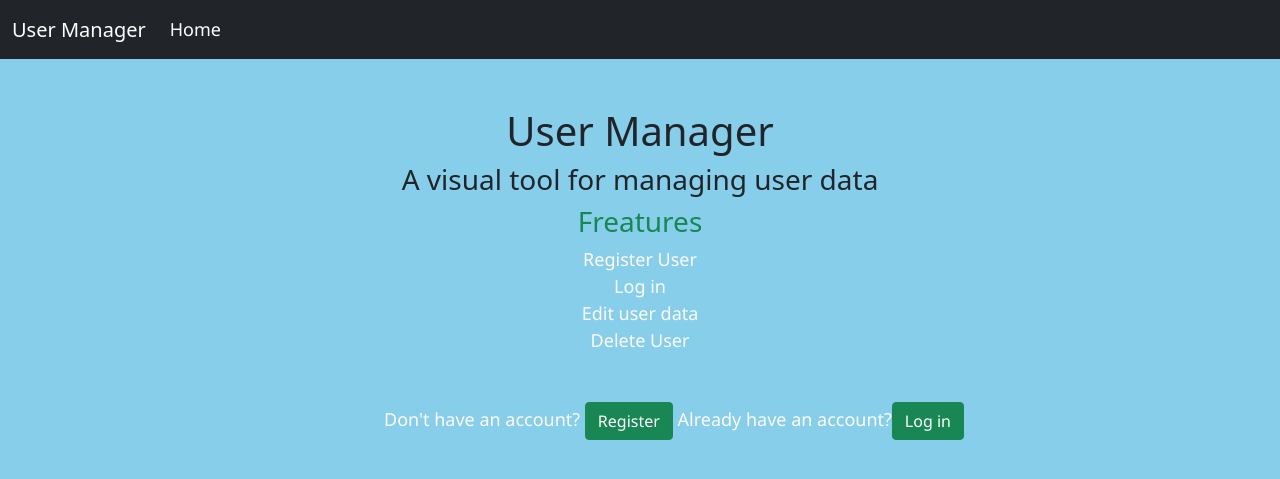
After one commit to neuron321/usermanagement, a Django app: page / in a window 1280 px wide. The commit adds this page. Shown: the top 479 px of the page. Run offline with Django 3.2, Linux system fonts and the light colour scheme.

Commit message:
landing page added

```diff
--- /dev/null
+++ b/usermanagement/templates/about.html
@@ -0,0 +1,34 @@
+{% extends 'base.html' %}
+{% block content %}
+<style>
+    #body{
+        background:skyblue;
+    }
+    li,span{
+        font-size: large;
+        font-family: 'Segoe UI', Tahoma, Geneva, Verdana, sans-serif;
+        color: snow;
+
+    }
+    #buttons{
+        margin-left: 30%;
+    }
+
+</style>
+<div class="mt-5 align-middle">
+    <h1 class="text-center" >User Manager</h1>
+    <h3 class="text-center">A visual tool for managing user data</h3>
+
+    <ul class="list-group text-center text-light text-size-5">
+        <h3 class=" text-success">Freatures</h3>
+        <li class="text-center">Register User</li>
+        <li class="text-center">Log in </li>
+        <li class="text-center">Edit user data</li>
+        <li class="text-center">Delete User</li>
+    </ul>
+<div class="mt-5 mr-5 align-middle"id="buttons">
+<span>Don't have an account? <span><a class="btn btn-success" href="/signup" >Register</a>
+<span>Already have an account?</span><a class="btn btn-success" href="/login" >Log in</a>
+</div>
+</div>
+{% endblock content %}
--- a/usermanagement/templates/base.html
+++ b/usermanagement/templates/base.html
@@ -8,7 +8,7 @@
     <link href="https://cdn.jsdelivr.net/npm/bootstrap@5.1.3/dist/css/bootstrap.min.css" rel="stylesheet" integrity="sha384-1BmE4kWBq78iYhFldvKuhfTAU6auU8tT94WrHftjDbrCEXSU1oBoqyl2QvZ6jIW3" crossorigin="anonymous">
     <title>User Manager</title>
 </head>
-<body>
+<body id="body">
     <!-- {% include 'navbar.html' %}
      -->
      <nav class="navbar navbar-expand-lg navbar-dark bg-dark">
--- a/usermanagement/users/urls.py
+++ b/usermanagement/users/urls.py
@@ -1,6 +1,7 @@
 from django.urls import path
 from . import views
 urlpatterns=[
+path('',views.about,name='about'),
    path('signup/',views.signup,name='signup'),
    path('login/', views.loginUser, name="login"),
    path('logout/', views.logoutUser, name="logout"),
--- a/usermanagement/users/views.py
+++ b/usermanagement/users/views.py
@@ -12,6 +12,21 @@ from django.contrib.auth.decorators import login_required
 import json
 
 # Create your views here.
+def about(request):
+    return render(request,'about.html')
+
+
+
+
+
+
+
+
+
+
+
+
+
 def signup(request):
     form=UserCreationForm()
 
```
Also changed, not shown: usermanagement/db.sqlite3.
